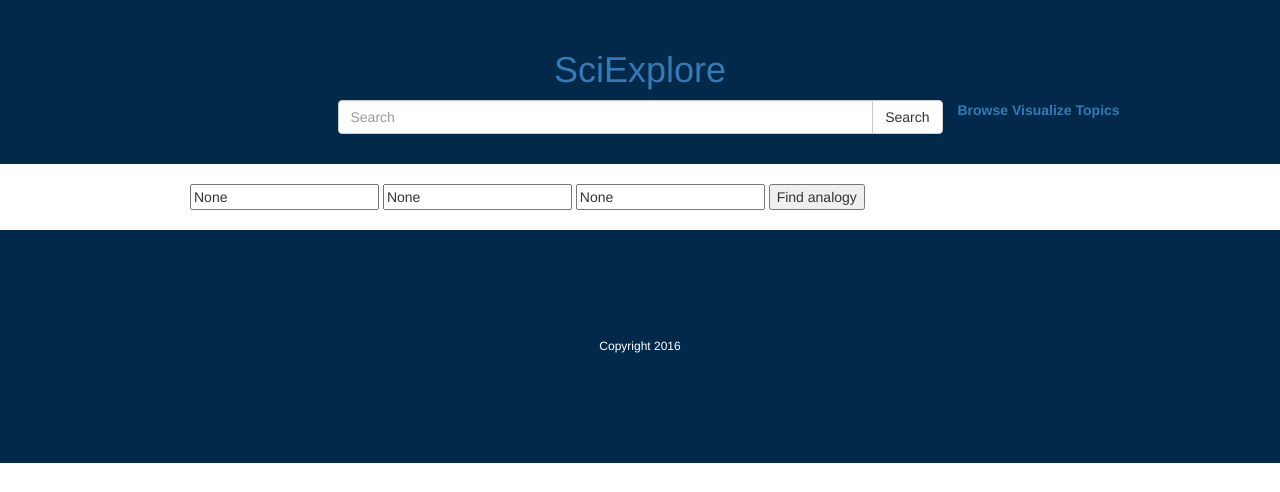
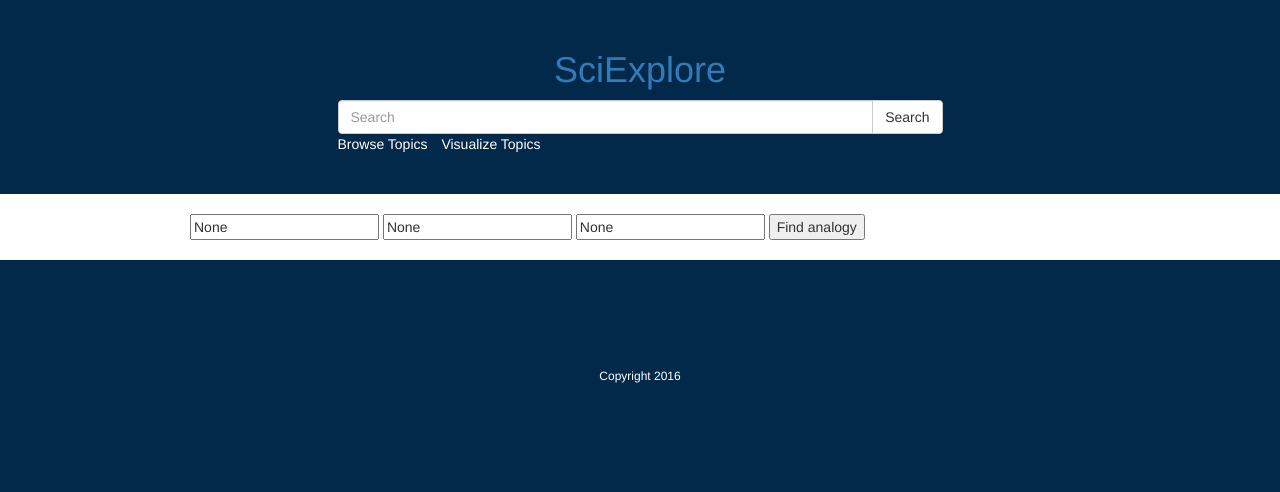
Before and after one commit to sepehr125/arxiv-doc2vec-recommender, a Flask app: page /analogy in a window 1280 px wide. Shown: the top 492 px of the page. Run offline with Flask 2, Linux system fonts and the light colour scheme; parts of the project's set-up code (start-up, migrations or seed data) failed here and were passed over; some libraries are stand-ins or nearby versions.

Commit message:
layout tweaks

```diff
--- a/app.py
+++ b/app.py
@@ -86,7 +86,8 @@
 @application.route('/subjects/<subject>')
 def browse_subjects(subject=None):
     """
-
+    Home page, list of subjects (currently the same thing)
+    or the list of articles by given subject
     """
     if subject is None:
         return render_template("browse.html", subjects=get_subjects())
--- a/templates/layout.html
+++ b/templates/layout.html
@@ -30,6 +30,9 @@
         background: #02294A;
         margin-top: 20px;
       }
+      nav a, nav a:hover {
+        color: #fff;
+      }
       .copyright {
         color: #fff;
       }
@@ -46,13 +49,18 @@
           <span class="input-group-btn">
             <button class="btn btn-default" type="button">Search</button>
           </span>
+        </form>
+        <nav>
+        <ul class="list-inline">
+          <li><a href="/subjects">Browse Topics</a></li>
+          <li><a href="/viz">Visualize Topics</a></li>
+        </ul>
+        </nav>
       </div>
       {% block after_header %}{% endblock %}
-      <strong><a class="center text-center" href="/subjects">Browse</a></strong>
-      <strong><a class="center text-center" href="/viz">Visualize Topics</a></strong>
     </header>
+
     <div class="container-fluid">
-
       <main class="col-md-12">
         {% block main %}{% endblock %}
       </main>
--- a/templates/louvain.html
+++ b/templates/louvain.html
@@ -123,7 +123,6 @@
         .attr("y", -30)
     })
     .on("mouseout", function(d){
-      // d3.select(this).select("text").remove()
       d3.select(this).select("text").transition()
         .delay(100)
         .duration(200)
```
